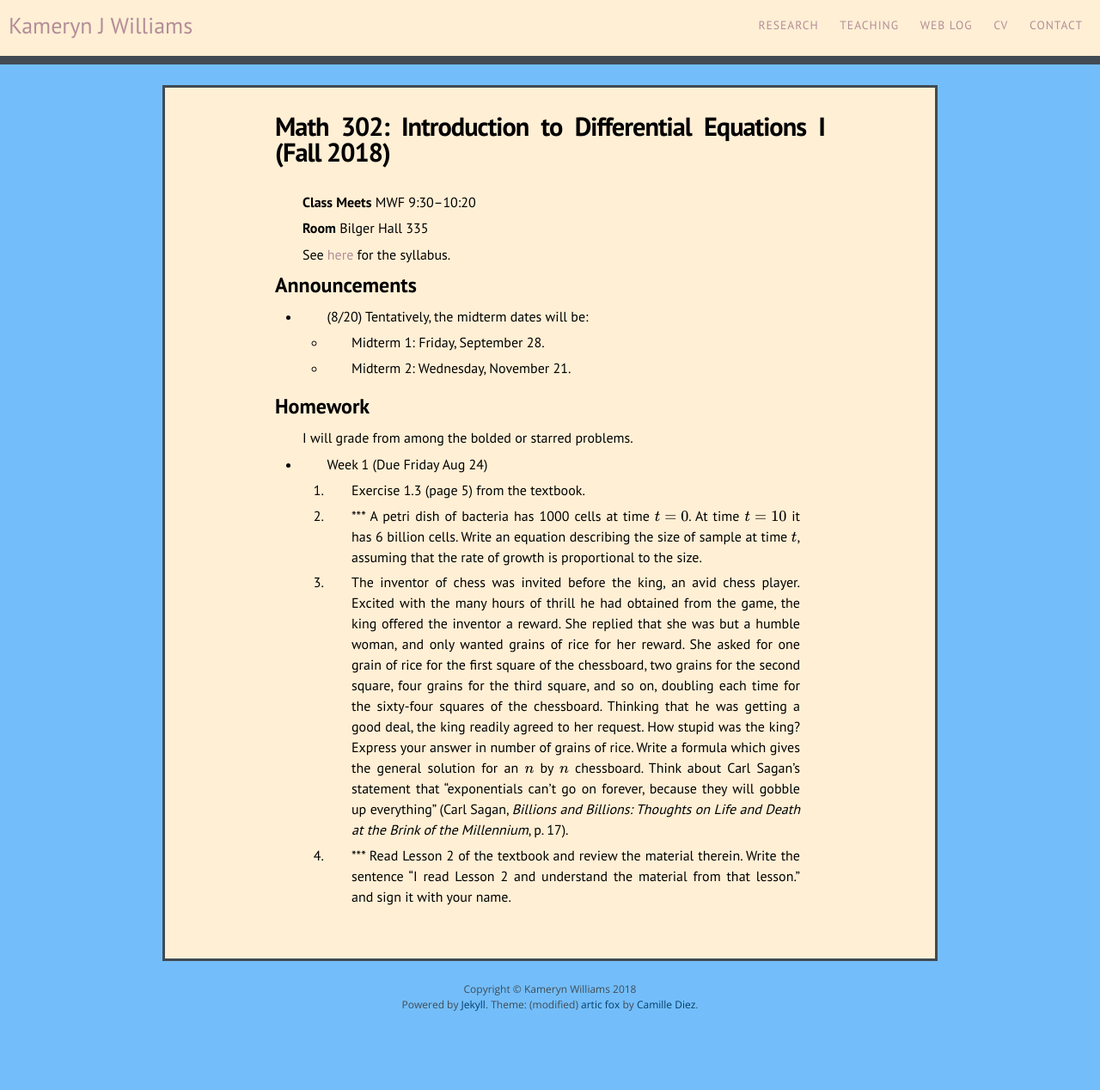
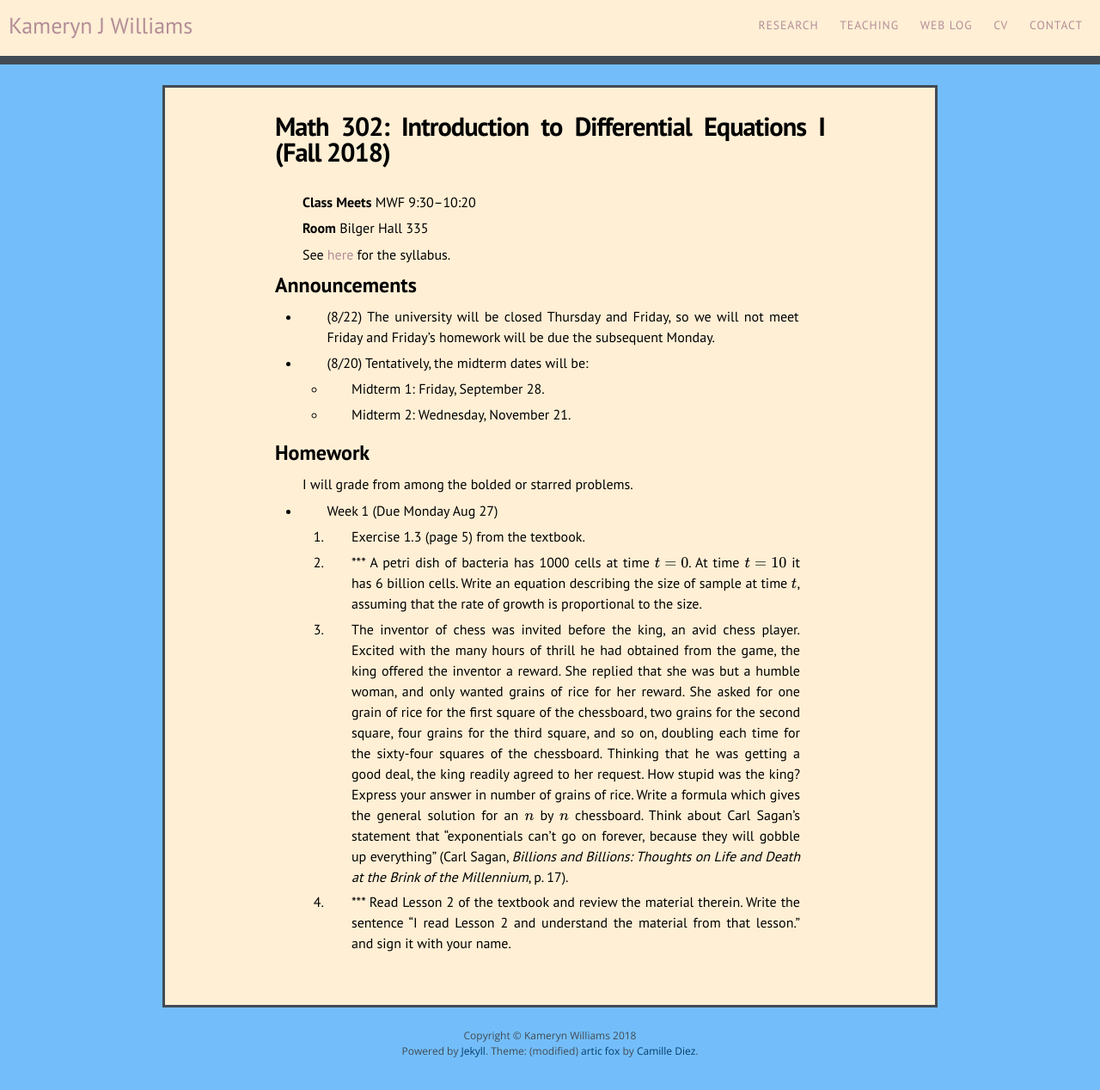
Before and after one commit to kamerynjw/kamerynjw.github.io, a Jekyll site: the page built from teaching/2018/math302.md, in a window 1280 px wide. Shown: the whole page at 86% size. Built offline with Jekyll 4.4.1, drawn with Linux system fonts in a browser that asks for light colours; nearby versions of some CDN libraries; formulas are drawn with MathJax 3; before the commit the page ends 1214 px from its top, so only the background shows below that.

Commit message:
added announcement that class is cancelled friday cuz the university is closed

```diff
--- a/teaching/2018/math302.md
+++ b/teaching/2018/math302.md
@@ -13,6 +13,8 @@ See [here]({{ page.url }}syllabus) for the syllabus.
 Announcements
 -------------
 
+* (8/22) The university will be closed Thursday and Friday, so we will not meet Friday and Friday's homework will be due the subsequent Monday.
+
 * (8/20) Tentatively, the midterm dates will be:
 
     * Midterm 1: Friday, September 28.
@@ -24,7 +26,7 @@ Homework
 
 I will grade from among the bolded or starred problems.
 
-* Week 1 (Due Friday Aug 24)
+* Week 1 (Due Monday Aug 27)
 
     1. Exercise 1.3 (page 5) from the textbook.
 
```
Also changed, not shown: teaching/2018/math244.md (+2 -0 lines).
